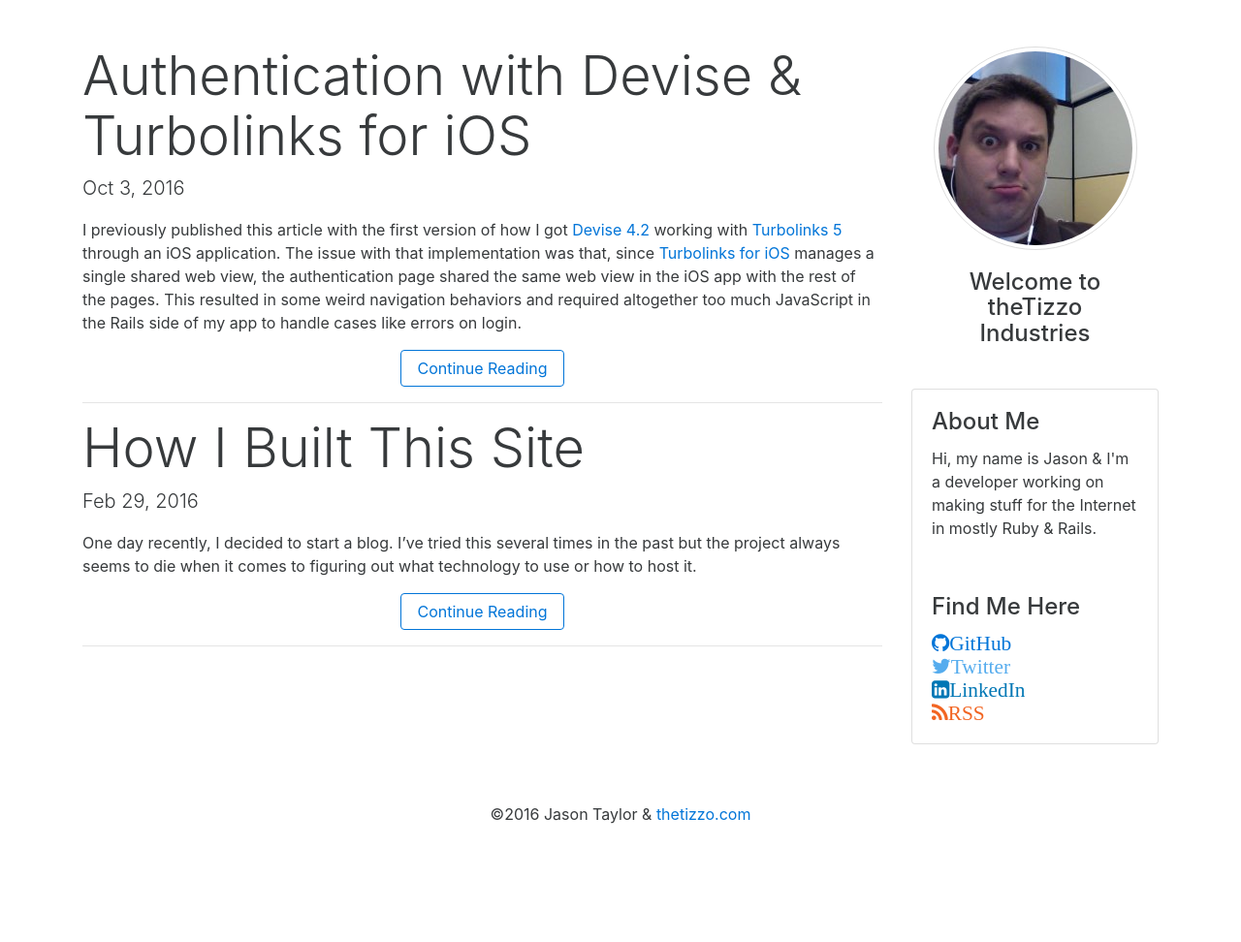
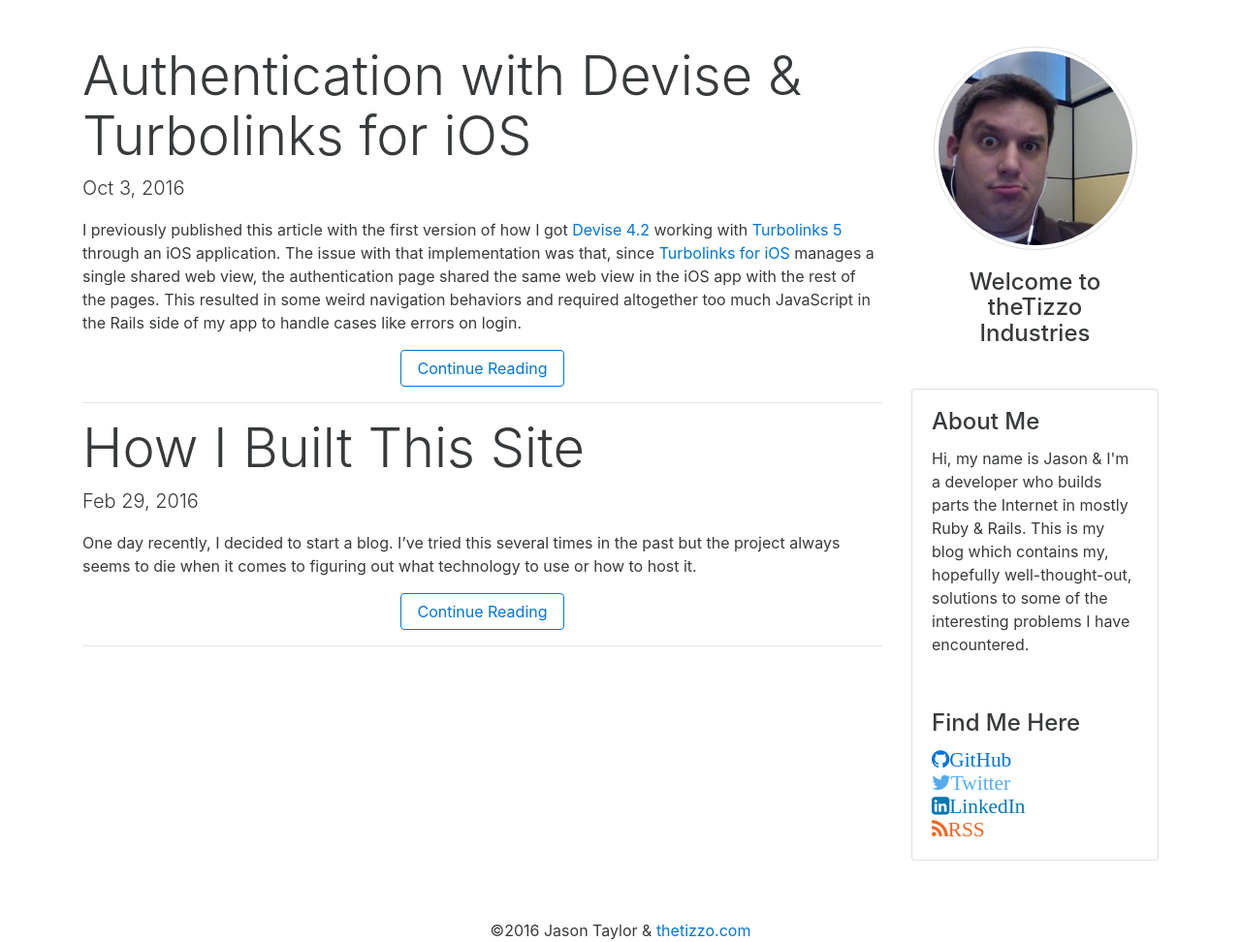
Before and after one commit to thetizzo/thetizzo.github.io, a Jekyll site: the page built from index.html, in a window 1280 px wide. Shown: the whole page at 97% size. Built offline with Jekyll 4.4.1, drawn with Linux system fonts in a browser that asks for light colours; nearby versions of some CDN libraries; before the commit the page ends 900 px from its top, so only the background shows below that.

Commit message:
Extract bio into the config and update the text

```diff
--- a/_config.yml
+++ b/_config.yml
@@ -6,6 +6,10 @@ description: >
 url: "https://thetizzo.com"
 avatar: "true"
 permalink: /:categories/:year/:month/:day/:title
+bio: >
+  Hi, my name is Jason &amp; I'm a developer who builds parts the Internet in mostly Ruby &amp; Rails.  This
+  is my blog which contains my, hopefully well-thought-out, solutions to some of the interesting problems I
+  have encountered.
 
 # Social Links
 social_links:
--- a/_includes/sidebar.html
+++ b/_includes/sidebar.html
@@ -9,9 +9,7 @@
   <div class="card">
     <div class="card-block">
       <h4 class="card-title">About Me</h4>
-      <p>
-        Hi, my name is Jason &amp; I'm a developer working on making stuff for the Internet in mostly Ruby &amp; Rails.
-      </p>
+      <p>{{ site.bio }}</p>
     </div>
     <div class="card-block">
       <h4 class="card-title">Find Me Here</h4>
```
